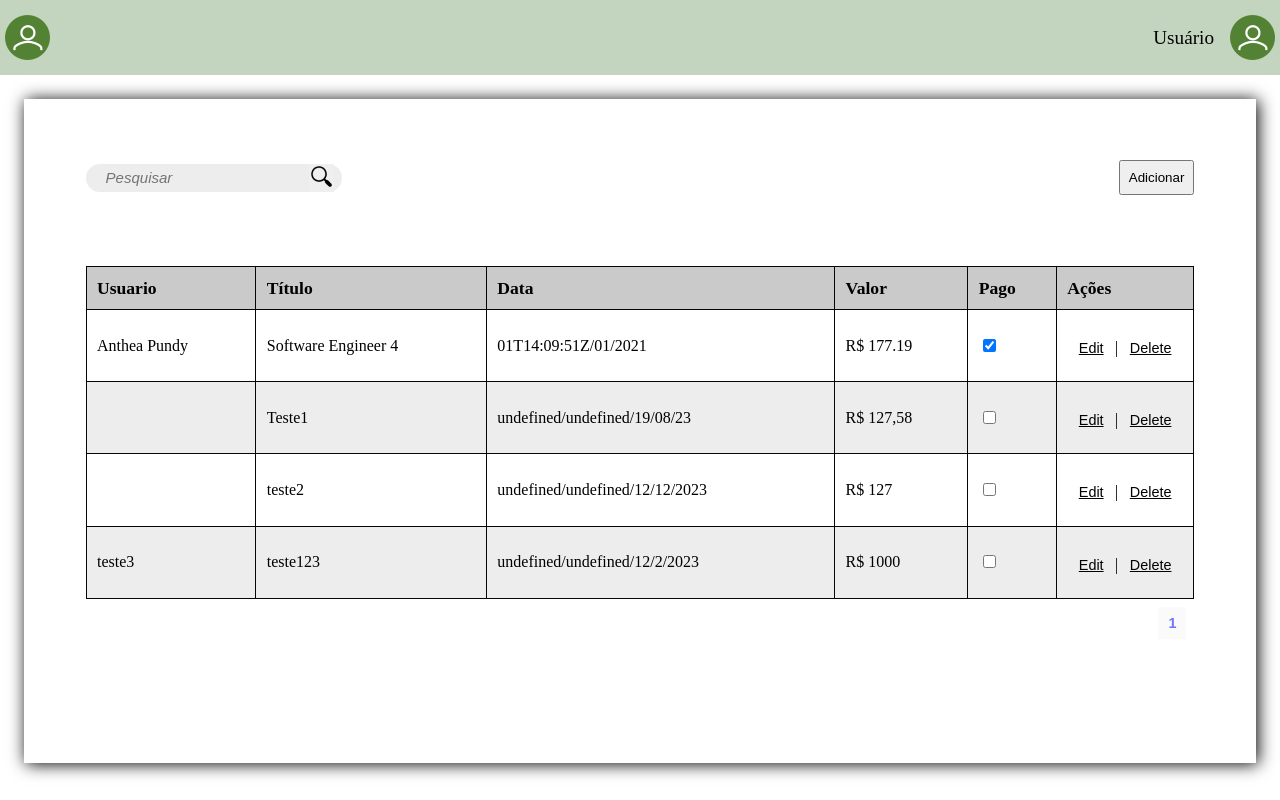
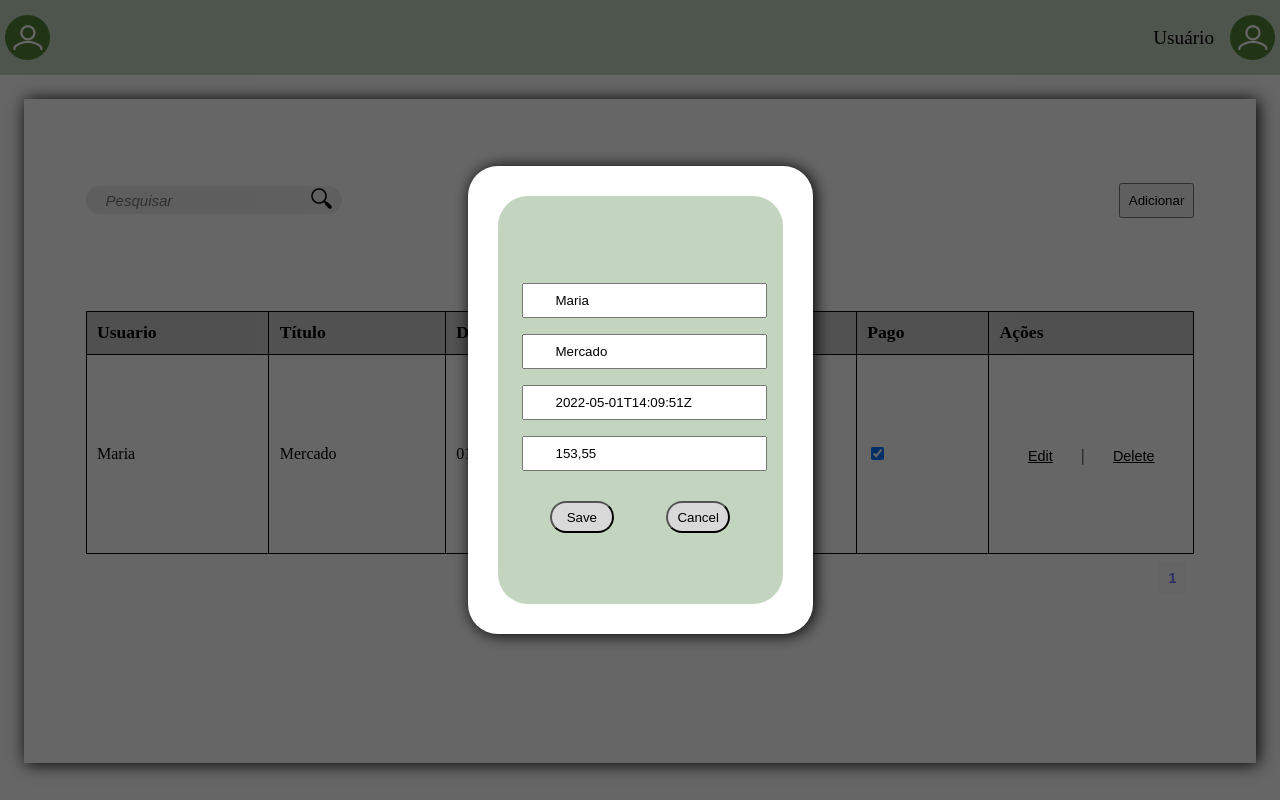
Before and after one commit to Mayaramafioletti/frontend_challenge, an Angular app: page /dashboard in a window 1280 px wide. Both pictures are taken after a click on the button "Edit". Built offline with nearby package versions, Linux system fonts and the light colour scheme; data requests are answered from the project's data file.

Commit message:
feat: Ações de editar, deletar e fazer o check do pago

```diff
--- a/db.json
+++ b/db.json
@@ -1,44 +1,14 @@
 {
   "tasks": [
     {
-      "id": 5,
-      "name": "Anthea Pundy",
-      "username": "apundy4",
-      "title": "Software Engineer 4",
-      "value": 177.19,
-      "date": "2021-01-01T14:09:51Z",
-      "image": "https://robohash.org/quiaautomnis.png?size=150x150&set=set1",
+      "id": 2,
+      "name": "Maria",
+      "username": "",
+      "title": "Mercado",
+      "value": "153,55",
+      "date": "2022-05-01T14:09:51Z",
+      "image": "",
       "isPayed": true
-    },
-    {
-      "id": 6,
-      "name": "",
-      "username": "Teste2",
-      "title": "Teste1",
-      "value": "127,58",
-      "date": "19/08/23",
-      "image": "",
-      "isPayed": false
-    },
-    {
-      "id": 7,
-      "name": "",
-      "username": "teste2",
-      "title": "teste2",
-      "value": "127",
-      "date": "12/12/2023",
-      "image": "",
-      "isPayed": false
-    },
-    {
-      "id": 8,
-      "name": "teste3",
-      "username": "",
-      "title": "teste123",
-      "value": "1000",
-      "date": "12/2/2023",
-      "image": "",
-      "isPayed": false
     }
   ],
   "account": {
--- a/package.json
+++ b/package.json
@@ -15,9 +15,11 @@
     "@angular/compiler": "^16.2.0",
     "@angular/core": "^16.2.0",
     "@angular/forms": "^16.2.0",
+    "@angular/material": "^16.2.1",
     "@angular/platform-browser": "^16.2.0",
     "@angular/platform-browser-dynamic": "^16.2.0",
     "@angular/router": "^16.2.0",
+    "date-fns": "^2.30.0",
     "rxjs": "~7.8.0",
     "tslib": "^2.3.0",
     "zone.js": "~0.13.0"
--- a/src/app/app.module.ts
+++ b/src/app/app.module.ts
@@ -10,6 +10,7 @@ import { HttpClientModule } from '@angular/common/http';
 import { FormsModule } from '@angular/forms';
 import { MatPaginatorModule } from '@angular/material/paginator';
 import { AddBoxComponent } from './features/login-page/dashboard/add-box/add-box.component';
+import { EditBoxComponent } from './features/login-page/dashboard/edit-box/edit-box.component';
 
 @NgModule({
   declarations: [
@@ -17,7 +18,8 @@ import { AddBoxComponent } from './features/login-page/dashboard/add-box/add-box
     LoginPageComponent,
     DashboardComponent,
     MenuComponent,
-    AddBoxComponent
+    AddBoxComponent,
+    EditBoxComponent
   ],
   imports: [
     BrowserModule,
--- a/src/app/core/services/task.service.ts
+++ b/src/app/core/services/task.service.ts
@@ -13,6 +13,11 @@ export class TaskService {
 
   getTasks(): Observable<ITask[]> {
     return this.http.get<ITask[]>(`${this.apiUrl}/tasks`);
+  }
+
+  searchTasks(criteria: string, value: string): Observable<ITask[]> {
+    const queryParams = encodeURIComponent(criteria) + '=' + encodeURIComponent(value);
+    return this.http.get<ITask[]>(`${this.apiUrl}/tasks/search?${queryParams}`);
   }
 
   postTask(newTask: ITask): Observable<ITask> {
--- a/src/app/features/login-page/dashboard/dashboard.component.css
+++ b/src/app/features/login-page/dashboard/dashboard.component.css
@@ -66,6 +66,7 @@ border:none;
   border: none;
   padding: 0;
   margin-right: 1vw;
+  z-index: 2;
 }
 .add-search {
   display: flex;
--- a/src/app/features/login-page/dashboard/dashboard.component.html
+++ b/src/app/features/login-page/dashboard/dashboard.component.html
@@ -1,4 +1,4 @@
-<div  >
+<div>
   <app-menu></app-menu>
   <div id="background">
     <div id="dashboard">
@@ -29,13 +29,13 @@
             <td>{{ formatDate(task.date) }}</td>
             <td>R$ {{ task.value}}</td>
             <td>
-              <input type="checkbox" [(ngModel)]="task.isPayed">
+              <input type="checkbox" [(ngModel)]="task.isPayed" (change)="togglePayment(task)">
             </td>
             <td>
               <div class="task-actions">
-                <button>Edit</button>
+                <button (click)="editTask(task)">Edit</button>
                 <span>|</span>
-                <button>Delete</button>
+                <button (click)="deleteTask(task.id)">Delete</button>
               </div>
             </td>
           </tr>
@@ -49,3 +49,5 @@
   </div>
 </div>
 <app-add-box (overlayAnswer)="closeAddBox()" [showOverlay]="overlayAddTask"></app-add-box>
+<app-edit-box *ngIf="editingTask" [task]="editingTask" (saveChanges)="saveEditedTask($event)"
+  (cancelEdit)="cancelEditing()"></app-edit-box>
--- a/src/app/features/login-page/dashboard/dashboard.component.ts
+++ b/src/app/features/login-page/dashboard/dashboard.component.ts
@@ -1,4 +1,5 @@
 import { Component } from '@angular/core';
+import { format, parseISO } from 'date-fns';
 import { ITask } from 'src/app/core/interface/IMock';
 import { TaskService } from 'src/app/core/services/task.service';
 
@@ -15,6 +16,8 @@ export class DashboardComponent {
   totalPages = 0;
   pageNumbers: number[] = [];
   overlayAddTask: boolean = false;
+  editingTask: ITask | null = null;
+  formattedDate: string = '';
 
   constructor(
     private taskService: TaskService
@@ -28,7 +31,6 @@ export class DashboardComponent {
     this.taskService.getTasks().subscribe(
       (tasks: ITask[]) => {
         this.tasks = tasks;
-
         this.updatePagination();
       },
       error => {
@@ -36,8 +38,9 @@ export class DashboardComponent {
     );
   }
   formatDate(date: string): string {
-    const parts = date.split('-');
-    return `${parts[2]}/${parts[1]}/${parts[0]}`;
+    const dateObject: Date = parseISO(date);
+    this.formattedDate = format(dateObject, 'dd/MM/yyyy ')
+    return this.formattedDate;
   }
 
 
@@ -59,5 +62,49 @@ export class DashboardComponent {
     this.getTasks();
     this.overlayAddTask = false;
   }
+  deleteTask(taskId: number): void {
+    if (confirm('Tem certeza que deseja excluir esta tarefa?')) {
+      this.taskService.deleteTask(taskId).subscribe(
+        () => {
+          this.getTasks();
+        },
+        error => {
+          console.error('Erro ao excluir tarefa:', error);
+        }
+      );
+    }
+  }
+  editTask(task: ITask): void {
+    this.editingTask = { ...task };
+  }
+
+  saveEditedTask(updatedTask: ITask): void {
+    this.taskService.putTask(updatedTask.id, updatedTask).subscribe(
+      () => {
+        this.getTasks();
+        this.editingTask = null;
+      },
+      error => {
+        console.error('Erro ao editar tarefa:', error);
+      }
+    );
+  }
+
+  cancelEditing(): void {
+    this.editingTask = null;
+  }
+  togglePayment(task: ITask): void {
+
+    this.taskService.patchTask(task.id, { isPayed: task.isPayed }).subscribe(
+      () => {
+        task.isPayed = !task.isPayed;
+        this.getTasks();
+      },
+      error => {
+        console.error('Erro ao atualizar status de pagamento:', error);
+        task.isPayed = !task.isPayed;
+      }
+    );
+  }
 
 }
--- /dev/null
+++ b/src/app/features/login-page/dashboard/edit-box/edit-box.component.css
@@ -0,0 +1,56 @@
+.overlay {
+  position: fixed;
+  top: 0;
+  left: 0;
+  width: 100%;
+  height: 100%;
+  background-color: rgba(0, 0, 0, 0.6);
+  z-index: 1000;
+  display: flex;
+  justify-content: center;
+  align-items: center;
+}
+#d-color {
+  justify-content: center;
+  display: flex;
+  align-items: center;
+  height: 51vh;
+  margin: 20vh;
+  padding: 30px;
+  border-radius: 30px;
+  background: rgba(255, 255, 255);
+  box-shadow: 2px 1px 1em;
+}
+#login {
+  justify-content: center;
+  display: flex;
+  align-items: center;
+  height: 51vh;
+  border-radius: 30px;
+  background: rgba(71, 124, 58, 0.323);
+}
+.center {
+  text-align: center;
+  margin-bottom: 20px;
+}
+.btn {
+  color: black;
+  background-color: #D9D9D9;
+  border-radius: 30px;
+  height: 4vh;
+  width: 5vw;
+}
+#enviar {
+  margin-top: 30px;
+  display: flex;
+  justify-content: space-evenly;
+}
+.form-control {
+  margin-left: 8px;
+  padding: 8px 32px;
+}
+.form-group {
+  display: flex;
+  justify-content: center;
+  margin: 16px;
+}
--- /dev/null
+++ b/src/app/features/login-page/dashboard/edit-box/edit-box.component.html
@@ -0,0 +1,24 @@
+<div class="overlay" >
+  <div id="d-color">
+    <div id="login">
+      <div class="col-md-12">
+        <div class="form-group">
+          <input  class="form-control" [(ngModel)]="task.name" placeholder="Usuário">
+        </div>
+        <div class="form-group">
+          <input  class="form-control" [(ngModel)]="task.title" placeholder="Título">
+        </div>
+        <div class="form-group">
+          <input  class="form-control" [(ngModel)]="task.date" placeholder="Data">
+        </div>
+        <div class="form-group">
+          <input class="form-control" [(ngModel)]="task.value" placeholder="Valor">
+        </div>
+        <div id="enviar">
+          <button class="btn" (click)="saveTaskChanges(task)">Save</button>
+          <button class="btn" (click)="cancelEditing()">Cancel</button>
+        </div>
+      </div>
+    </div>
+  </div>
+</div>
--- /dev/null
+++ b/src/app/features/login-page/dashboard/edit-box/edit-box.component.ts
@@ -0,0 +1,22 @@
+import { Component, EventEmitter, Input, Output } from '@angular/core';
+import { ITask } from 'src/app/core/interface/IMock';
+
+@Component({
+  selector: 'app-edit-box',
+  templateUrl: './edit-box.component.html',
+  styleUrls: ['./edit-box.component.css']
+})
+export class EditBoxComponent {
+  @Input() task: ITask;
+  @Output() saveChanges = new EventEmitter<ITask>();
+  @Output() cancelEdit = new EventEmitter<void>();
+
+  saveTaskChanges(updatedTask: ITask): void {
+    this.saveChanges.emit(updatedTask);
+  }
+
+  cancelEditing(): void {
+    this.cancelEdit.emit();
+  }
+
+}
```
Also changed, not shown: 2 other files (tests, documents, lock files or other folders).
